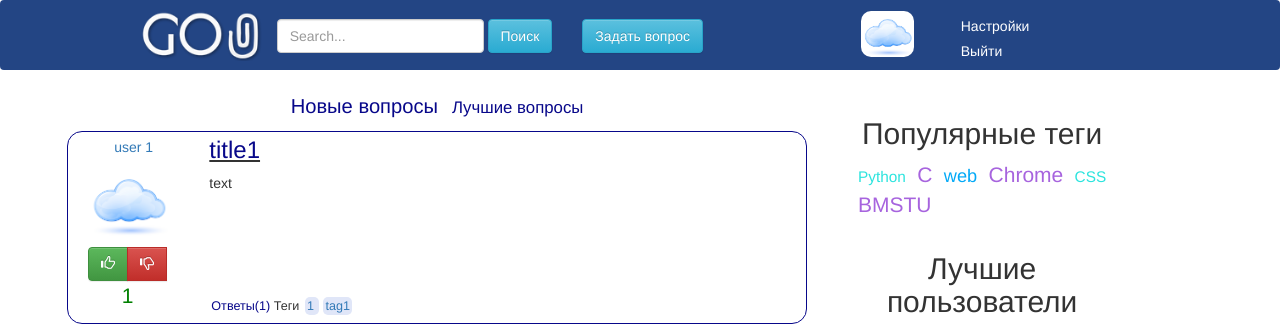
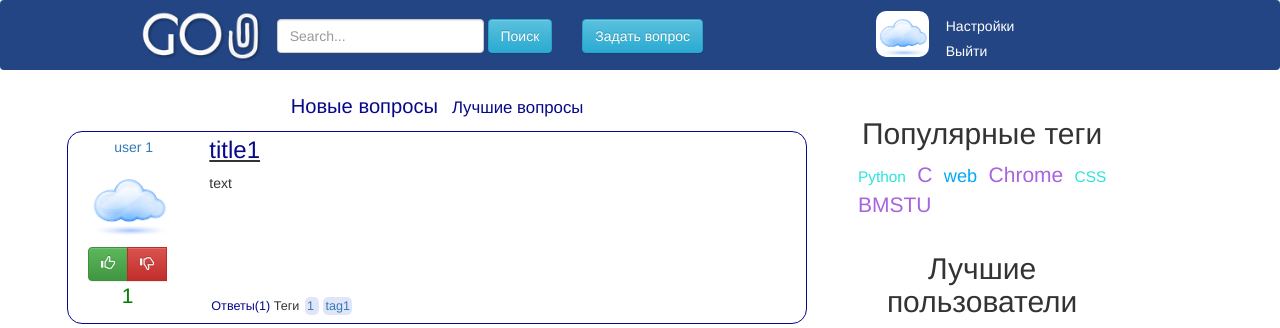
Before and after one commit to imabu/ask, a Django app: page / in a window 1280 px wide. Shown: the top 328 px of the page. Run offline with Django 3.2, Linux system fonts and the light colour scheme.

Commit message:
correcr htmls

```diff
--- a/static/css/mycss.css
+++ b/static/css/mycss.css
@@ -9,7 +9,10 @@
   font-weight: normal;
   font-style: normal; }
 body { padding-top: 0px; }
-
+.navbar-user{
+	padding:0px;
+	margin:0px;
+}
 .navbar{
   height:70px;
   padding-top:10px;
```
